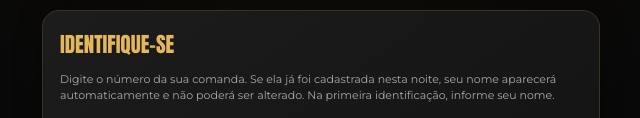
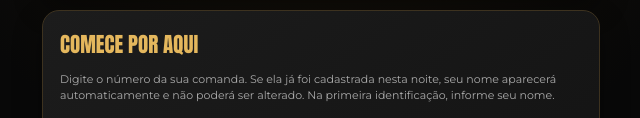
Before and after one commit to palsvillerpbrasil/blackjack-karaoke-v2, a website: page public/index.html in a window 1280 px wide. Shown: the part 498-616 px from the top of the page, without its empty margins (319-959 px from the left). Drawn offline with Linux system fonts and the light colour scheme.

Commit message:
Atualiza chamada da identificação

```diff
--- a/public/index.html
+++ b/public/index.html
@@ -4,7 +4,7 @@
 </style></head><body><main class="wrap">
 <header class="brand"><img src="/assets/logo-original.png" alt="Logo original BLACK JACK" onerror="this.style.display='none'"><div class="karaoke">KARAOKÊ</div><div class="blackjack">BLACK JACK</div><div class="script">Sua vez de brilhar!</div></header>
 <section class="panel"><div class="headline"><div class="eventname" id="eventName">Carregando a noite…</div><span class="openpill" id="eventPill">AGUARDE</span></div><div class="availability" id="availability">Carregando apresentações disponíveis…</div><div class="bar"><span id="progress"></span></div><div class="board"><div class="slot"><label>ÚLTIMA CANTADA</label><div class="song" id="lastSong">—</div><div class="details" id="lastDetails"></div></div><div class="slot current"><label>TOCANDO AGORA</label><div class="song" id="currentSong">—</div><div class="details" id="currentDetails"></div></div><div class="slot"><label>PRÓXIMA</label><div class="song" id="nextSong">—</div><div class="details" id="nextDetails"></div></div></div></section>
-<section class="panel" id="identifyPanel"><h1 class="sectiontitle">IDENTIFIQUE-SE</h1><p class="hint">Digite o número da sua comanda. Se ela já foi cadastrada nesta noite, seu nome aparecerá automaticamente e não poderá ser alterado. Na primeira identificação, informe seu nome.</p><div class="field"><label>NÚMERO DA COMANDA</label><input id="tab" maxlength="10" autocomplete="off" placeholder="Ex.: 12"></div><div class="field"><label>SEU NOME</label><input id="mainName" maxlength="70" autocomplete="name" placeholder="Digite sua comanda para carregar o nome" readonly></div><button class="button" id="continue">CONTINUAR</button><div class="msg" id="identifyMessage"></div></section>
+<section class="panel" id="identifyPanel"><h1 class="sectiontitle">COMECE POR AQUI</h1><p class="hint">Digite o número da sua comanda. Se ela já foi cadastrada nesta noite, seu nome aparecerá automaticamente e não poderá ser alterado. Na primeira identificação, informe seu nome.</p><div class="field"><label>NÚMERO DA COMANDA</label><input id="tab" maxlength="10" autocomplete="off" placeholder="Ex.: 12"></div><div class="field"><label>SEU NOME</label><input id="mainName" maxlength="70" autocomplete="name" placeholder="Digite sua comanda para carregar o nome" readonly></div><button class="button" id="continue">CONTINUAR</button><div class="msg" id="identifyMessage"></div></section>
 <section class="panel hidden" id="songPanel"><h1 class="sectiontitle">SUA APRESENTAÇÃO</h1><p class="hint">Participante principal: <b id="identifiedName"></b></p><div class="field"><label>PARTICIPANTE 2 (OPCIONAL)</label><input id="p2" maxlength="70" placeholder="Nome do segundo participante"></div><div class="field"><label>PARTICIPANTE 3 (OPCIONAL)</label><input id="p3" maxlength="70" placeholder="Nome do terceiro participante"></div><div class="field"><label>NOME DA MÚSICA</label><input id="song" maxlength="150" placeholder="Digite o nome da música"></div><button class="button" id="send">ENVIAR APRESENTAÇÃO</button><button class="secondary" id="back">Voltar</button><div class="msg" id="sendMessage"></div></section>
 <section class="panel hidden" id="waitingPanel"><h1 class="sectiontitle">INSCRIÇÃO REGISTRADA</h1><p class="hint" id="waitingText">Sua apresentação está aguardando. Você poderá enviar outra música depois que esta for cantada ou cancelada.</p><button class="button" id="checkAgain">ATUALIZAR SITUAÇÃO</button></section>
 <div class="secure">A comanda vale somente para o evento atual. Não compartilhe seus dados com outras mesas.</div></main>
```
